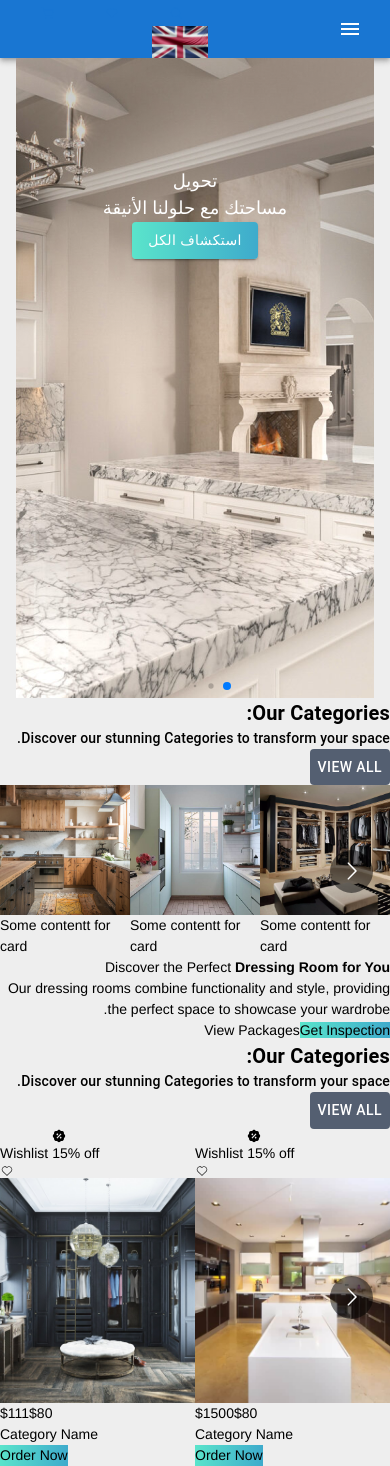
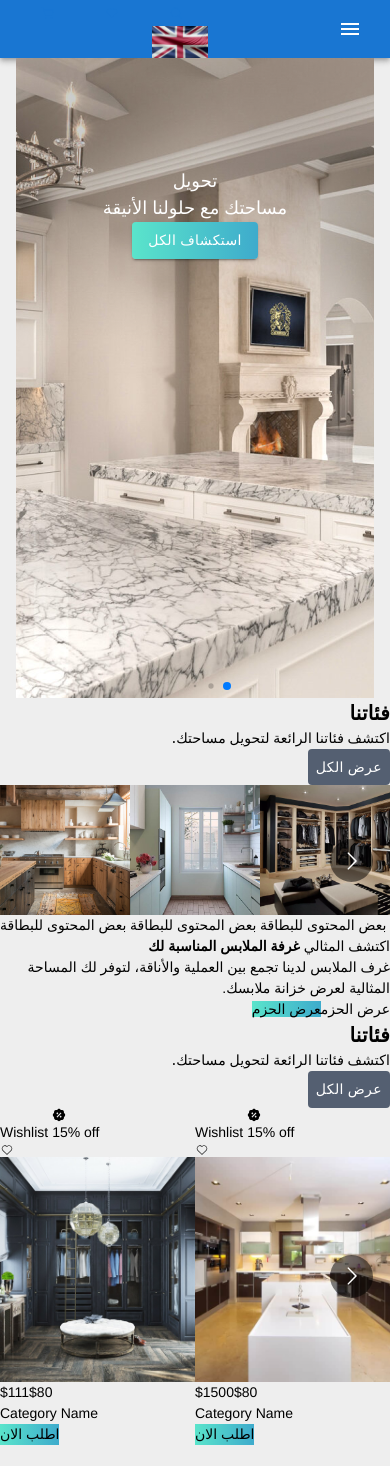
Before and after one commit to Abdo90800/work-project, a Next.js app: page /ar in a window 390 px wide. After the commit the page ends 1445 px from the top, so only its background shows below. Built offline with nearby package versions, Linux system fonts and the light colour scheme.

Commit message:
add localaization

```diff
--- a/messages/ar.json
+++ b/messages/ar.json
@@ -1,5 +1,4 @@
 {
-
     "home": " الصفحه الرئيسيه ",
     "aboutus": "معلومات عنا",
     "contactus": " اتصل بنا ",
@@ -9,7 +8,19 @@
     "ExploreAll": "استكشاف الكل",
     "Carosil1": "مساحتك مع حلولنا الأنيقة",
     "Carosil2": "تحويل",
-    "Category Name": "اسم الفئة"
+    "Category Name": "اسم الفئة",
+    "Category button": "فئاتنا ",
+    "Discover": "اكتشف فئاتنا الرائعة لتحويل مساحتك",
+    "somecontent": "بعض المحتوى للبطاقة",
+    "Discover the Perfect": "اكتشف المثالي",
+    "Dressing Room for You": "غرفة الملابس المناسبة لك",
+    "Dressing Room": "غرف الملابس لدينا تجمع بين العملية والأناقة، لتوفر لك المساحة المثالية لعرض خزانة ملابسك. ",
+    "Packages": "عرض الحزم",
+    "View Packages": "عرض الحزم",
+    "View All": "عرض الكل",
+    "Order Now": "اطلب الان"
+
+
 
 
 }
--- a/messages/en.json
+++ b/messages/en.json
@@ -1,6 +1,4 @@
 {
-
-
     "home": "HOME",
     "about": "ABOUT",
     "contactus": "CONTACT US",
@@ -10,7 +8,15 @@
     "blogs": "BLOGS",
     "Carosil1": "Your Space with Our Stylish Solutions",
     "Carosil2": "Transform",
-    "Category Name": "Category Name"
-
-
+    "Category Name": "Category Name",
+    "Category button": "Our Categories",
+    "Discover": "  Discover our stunning Categories to transform your space",
+    "somecontent": "Some contentt for card",
+    "Discover the Perfect": "Discover the Perfect",
+    "Dressing Room for You": "Dressing Room for You",
+    "Dressing Room": "Our dressing rooms combine functionality and style, providing the perfect space to showcase your wardrobe. ",
+    "Packages": "View Packages",
+    "View Packages": "View Packages",
+    "View All": " View ALL",
+    "Order Now": "Order Now"
 }
--- a/src/app/component/Banner.jsx
+++ b/src/app/component/Banner.jsx
@@ -1,6 +1,8 @@
-
+import { useTranslations } from "next-intl";
 
 function Banner() {
+  const t = useTranslations("");
+
   return (
     <section
       // style={{ backgroundImage: `url(${photoos})` }}
@@ -8,34 +10,36 @@ function Banner() {
     >
       {/* <div className="absolute inset-0 bg-gray-900/75 sm:bg-transparent sm:from-gray-900/95 sm:to-gray-900/25 ltr:sm:bg-gradient-to-r rtl:sm:bg-gradient-to-l"></div> */}
 
-      <div className="relative mx-auto max-w-screen-xl px-4 py-32 sm:px-6 lg:flex lg:h-screen lg:items-center lg:px-8 ">
+      <div className="relative max-w-screen-xl px-4 py-32 mx-auto sm:px-6 lg:flex lg:h-screen lg:items-center lg:px-8 ">
         <div className="max-w-xl text-center ltr:sm:text-left rtl:sm:text-right">
           <h1 className="text-3xl font-extrabold text-white sm:text-5xl">
-          Discover the Perfect
+            {t("Discover the Perfect")}
             <strong className="block font-extrabold text-rose-500">
               {" "}
-              Dressing Room for You
+              {t("Dressing Room for You")}
             </strong>
           </h1>
 
-          <p className="mt-4 max-w-lg text-white sm:text-xl/relaxed ">
-          Our dressing rooms combine functionality and style, providing the perfect space to showcase your wardrobe.
+          <p className="max-w-lg mt-4 text-white sm:text-xl/relaxed ">
+            {t("Dressing Room")}{" "}
           </p>
 
-          <div className="mt-8 flex flex-wrap gap-4 text-center">
+          <div className="flex flex-wrap gap-4 mt-8 text-center">
             <a
               href="#"
               className=" block w-full rounded bg-[#FFFFFF] px-12 py-3 text-sm font-medium text-black shadow focus:outline-none focus:ring sm:w-auto"
             >
-            View Packages
+              {t("Packages")}
             </a>
 
             <a
               href="#"
-              style={{background: "linear-gradient(to right, #5AE4CB, #3EABCC)"}}
-              className="block w-full rounded  px-12 py-3 text-sm font-medium   focus:outline-none focus:ring active:text-rose-500 sm:w-auto"
+              style={{
+                background: "linear-gradient(to right, #5AE4CB, #3EABCC)",
+              }}
+              className="block w-full px-12 py-3 text-sm font-medium rounded focus:outline-none focus:ring active:text-rose-500 sm:w-auto"
             >
-            Get Inspection
+            {t("View Packages")}
             </a>
           </div>
         </div>
--- a/src/app/component/Slider.jsx
+++ b/src/app/component/Slider.jsx
@@ -11,7 +11,11 @@ import img4 from "../../../public/images/image 18.png"; // تأكد أن الم
 import Button from "@mui/material/Button";
 import Typography from '@mui/material/Typography';
 import Box from "@mui/material/Box";
+import { useTranslations } from "next-intl";
+
 function Slider() {
+  const t = useTranslations("");
+
   const responsive = {
     superLargeDesktop: {
       breakpoint: { max: 4000, min: 3000 },
@@ -51,17 +55,17 @@ function Slider() {
 
   return (
     <>
-      <Box className="flex items-center justify-between mt-[50px] mx-20 mb-[15px]">
+      <Box className="flex items-center justify-between mt-[50px] mx-20 mb-[15px] flex-wrap">
         <Box>
           <Typography sx={{ fontSize: "20px", fontWeight: "700" }}>
-            Our Categories:
+          {t("Category button")}
           </Typography>
           <Typography sx={{ fontSize: "14px", fontWeight: "500", }} >
-            Discover our stunning Categories to transform your space.
+          {t("Discover")}.
           </Typography>
         </Box>
 
-        <Button sx={{background:"#545F71" , color:"white"}} className="w-[91px] rounded-[10px] ">View All</Button>
+        <Button sx={{background:"#545F71" , color:"white"}} className="w-[91px] rounded-[10px] ">{t("View All")}</Button>
       </Box>
       <div className="flex items-center justify-center">
         <Carousel responsive={responsive} className=" sm:w-[1280px] ">
@@ -71,7 +75,7 @@ function Slider() {
                 src={e.image}
                 className="rounded-full w-[100px] h-[100px] sm:w-[150px] sm:h-[150px] lg:w-[200px] lg:h-[200px]"
               />
-              <p className="mt-2 text-center">Some contentt for card</p>
+              <p className="mt-2 text-center">{t("somecontent")}</p>
             </div>
           ))}
         </Carousel>
--- a/src/app/component/SliderCard.jsx
+++ b/src/app/component/SliderCard.jsx
@@ -5,6 +5,7 @@ import "react-multi-carousel/lib/styles.css";
 import { RiDiscountPercentFill } from "react-icons/ri";
 import { CiHeart } from "react-icons/ci";
 import items from "../../data/item";
+import { useTranslations } from "next-intl";
 
 import Button from "@mui/material/Button";
 import Typography from "@mui/material/Typography";
@@ -12,6 +13,8 @@ import Box from "@mui/material/Box";
 import Image from "next/image";
 import Link from "next/link";
 function Slider() {
+  const t = useTranslations("");
+
   const responsive = {
     superLargeDesktop: {
       breakpoint: { max: 4000, min: 3000 },
@@ -48,10 +51,11 @@ function Slider() {
       <Box className="flex items-center justify-between mt-[50px] mx-20 mb-[15px]">
         <Box>
           <Typography sx={{ fontSize: "20px", fontWeight: "700" }}>
-            Our Categories:
+          {t("Category button")}
+
           </Typography>
           <Typography sx={{ fontSize: "14px", fontWeight: "500" }}>
-            Discover our stunning Categories to transform your space.
+          {t("Discover")}.
           </Typography>
         </Box>
 
@@ -60,7 +64,7 @@ function Slider() {
             sx={{ background: "#545F71", color: "white" }}
             className="w-[91px] rounded-[10px]"
           >
-            View All
+        {t("View All")}
           </Button>
         </Link>
       </Box>
@@ -109,7 +113,7 @@ function Slider() {
                     type="button"
                     className="w-[116px] h-[40px] rounded-[10px]  bg-gray-900 px-4 py-3 text-sm font-medium text-white transition hover:scale-105"
                   >
-                    Order Now
+                {t("Order Now")}
                   </button>
                 </form>
               </div>
```
Also changed, not shown: src/app/[locale]/layout.tsx (+1 -15 lines).
